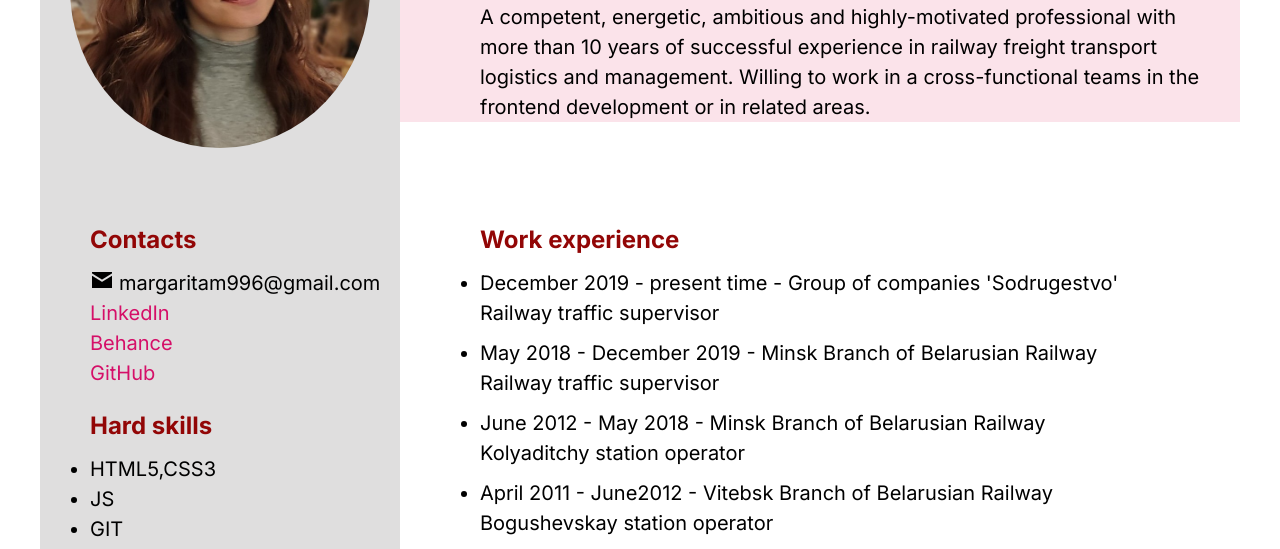
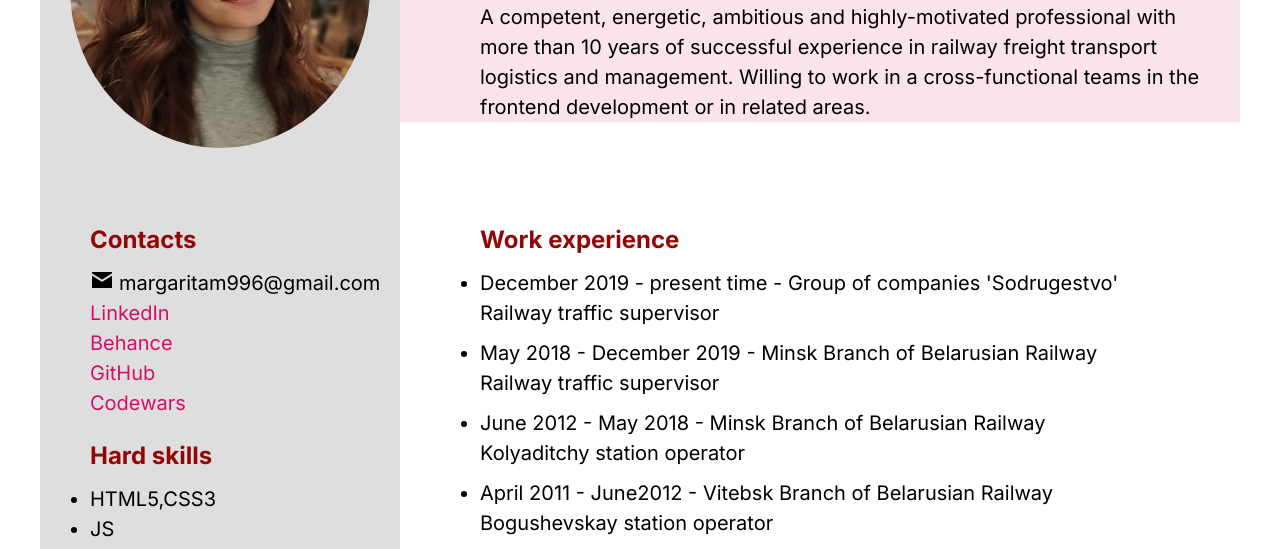
Before and after one commit to MARGO06/CV, a plain HTML site: page index.html in a window 1280 px wide. Shown: the part 242-791 px from the top of the page. Drawn offline with Linux system fonts and the light colour scheme.

Commit message:
feat: add codewars

```diff
--- a/index.html
+++ b/index.html
@@ -34,6 +34,7 @@
           <a href="https://www.linkedin.com/in/margarita-masko-032011248/" target="_blank" class="contacts_linkdin">LinkedIn</a>
           <a href="https://www.behance.net/margarytamasko" target="_blank" class="contacts_linkdin">Behance</a>
           <a href="https://github.com/MARGO06" target="_blank" class="contacts_linkdin">GitHub</a>
+          <a href="https://www.codewars.com/users/MARGO06" target="_blank" class="contacts_linkdin">Codewars</a>
         </div>
         <div class="skills">
           <h2>Hard skills</h2>
```
